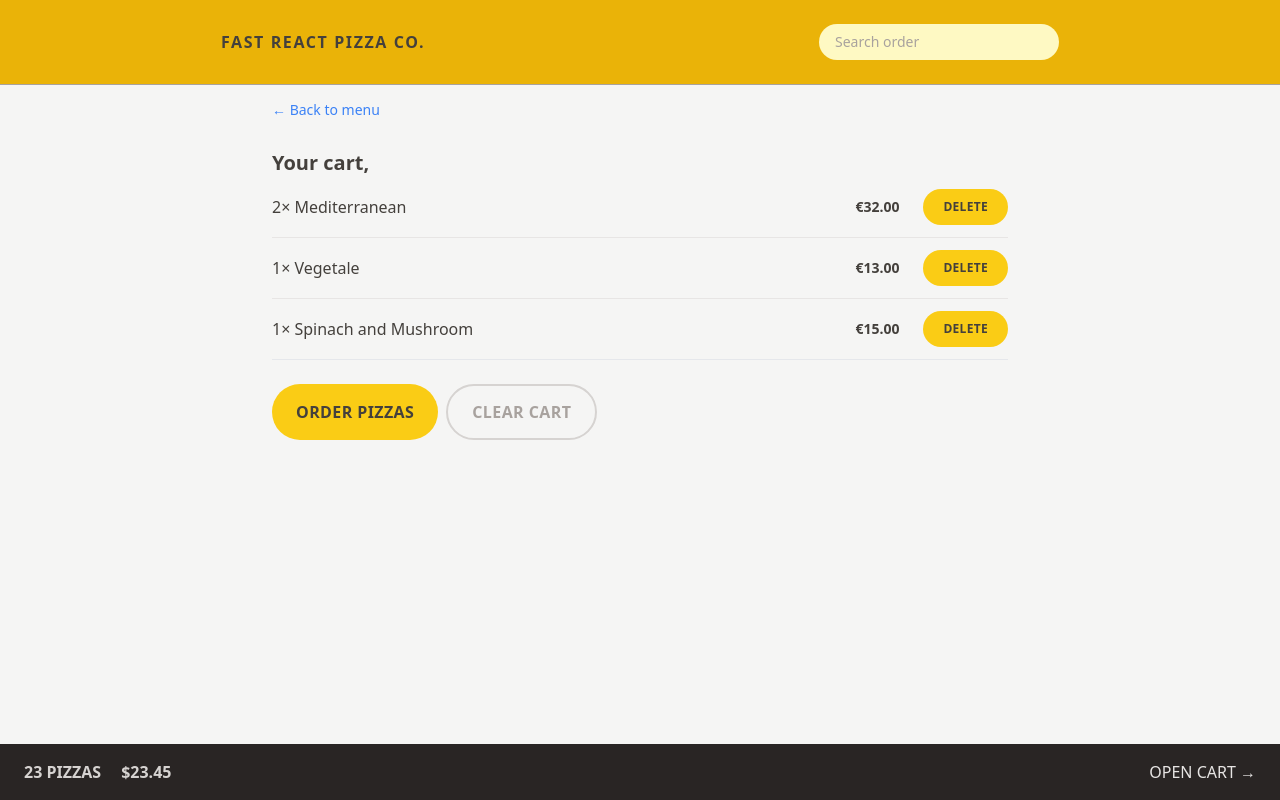
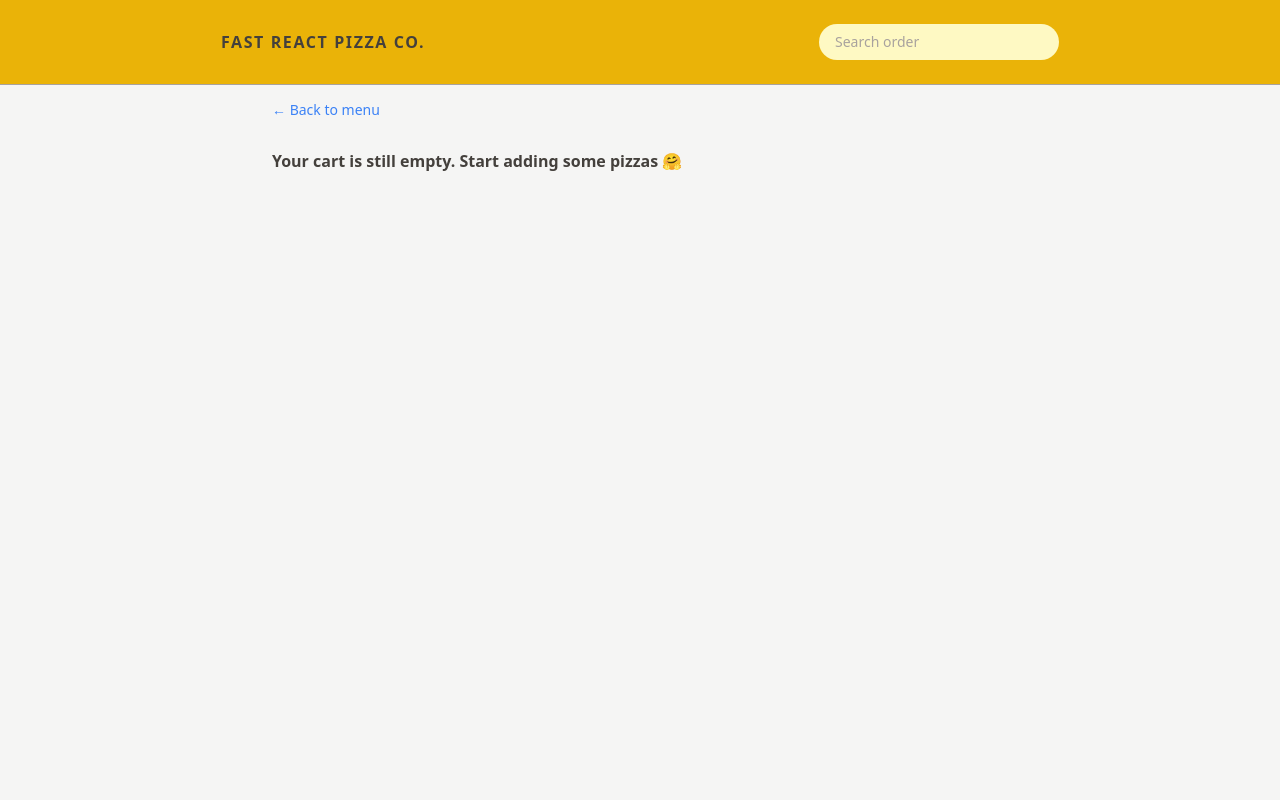
Before and after one commit to Barath-tech/fast-react-pizza, a React (Vite) app: page /cart in a window 1280 px wide. Built offline with nearby package versions, Linux system fonts and the light colour scheme.

Commit message:
Applied essential logics

```diff
--- a/src/features/cart/Cart.jsx
+++ b/src/features/cart/Cart.jsx
@@ -2,35 +2,16 @@
 import LinkButton from "../../ui/LinkButton";
 import Button from "../../ui/Button";
 import CartItem from "./CartItem";
-import { useSelector } from "react-redux";
-
-const fakeCart = [
-  {
-    pizzaId: 12,
-    name: "Mediterranean",
-    quantity: 2,
-    unitPrice: 16,
-    totalPrice: 32,
-  },
-  {
-    pizzaId: 6,
-    name: "Vegetale",
-    quantity: 1,
-    unitPrice: 13,
-    totalPrice: 13,
-  },
-  {
-    pizzaId: 11,
-    name: "Spinach and Mushroom",
-    quantity: 1,
-    unitPrice: 15,
-    totalPrice: 15,
-  },
-];
+import EmptyCart from "./EmptyCart";
+import { useDispatch, useSelector } from "react-redux";
+import { clearCart, getCart } from "./CartSlice";
 
 function Cart() {
-  const cart = fakeCart;
+  const cart = useSelector(getCart);
   const username = useSelector((state) => state.user.username);
+  const dispatch = useDispatch();
+
+  if (!cart.length) return <EmptyCart />;
 
   return (
     <div className=" px-4 py-3">
@@ -46,7 +27,9 @@
         <Button to="/order/new" type="primary">
           Order pizzas
         </Button>
-        <Button type="secondary">Clear cart</Button>
+        <Button type="secondary" onClick={() => dispatch(clearCart())}>
+          Clear cart
+        </Button>
       </div>
     </div>
   );
--- a/src/features/cart/CartItem.jsx
+++ b/src/features/cart/CartItem.jsx
@@ -1,8 +1,14 @@
+import { useDispatch, useSelector } from "react-redux";
 import Button from "../../ui/Button";
 import { formatCurrency } from "../../utils/helpers";
+import { deleteItem, getCurrentQuantityById } from "./CartSlice";
+import DeleteItem from "./DeleteItem";
+import UpdateItemQuantity from "./UpdateItemQuantity";
 
 function CartItem({ item }) {
   const { pizzaId, name, quantity, totalPrice } = item;
+  const dispatch = useDispatch();
+  const currentQuantity = useSelector(getCurrentQuantityById(pizzaId));
 
   return (
     <li className="py-3 sm:flex sm:items-center sm:justify-between">
@@ -11,8 +17,9 @@
       </p>
       <div className="flex items-center justify-between sm:gap-6 ">
         <p className="text-sm font-semibold">{formatCurrency(totalPrice)}</p>
-        <Button type="small">Delete</Button>
       </div>
+      <UpdateItemQuantity pizzaId={pizzaId} currentQuantity={currentQuantity} />
+      <DeleteItem pizzaId={pizzaId} />
     </li>
   );
 }
--- a/src/features/cart/CartOverview.jsx
+++ b/src/features/cart/CartOverview.jsx
@@ -1,11 +1,17 @@
+import { useSelector } from "react-redux";
 import { Link } from "react-router-dom";
+import { getTotalPrice, getTotalQuanity } from "./CartSlice";
+import { formatCurrency } from "../../utils/helpers";
 
 function CartOverview() {
+  const totalCartQuantiy = useSelector(getTotalQuanity);
+  const totalCartAmount = useSelector(getTotalPrice);
+  if (!totalCartQuantiy) return;
   return (
     <div className=" flex items-center justify-between   bg-stone-800 px-4 py-4 uppercase text-stone-200 sm:px-6 md:text-base">
       <p className="space-x-3  font-semibold text-stone-300 sm:space-x-5 ">
-        <span>23 pizzas</span>
-        <span>$23.45</span>
+        <span>{totalCartQuantiy} pizzas</span>
+        <span>{formatCurrency(totalCartAmount)}</span>
       </p>
       <Link to="/cart">Open cart &rarr;</Link>
     </div>
--- a/src/features/cart/CartSlice.js
+++ b/src/features/cart/CartSlice.js
@@ -27,6 +27,7 @@
       const item = state.cart.find((item) => item.pizzaId === action.payload);
       item.quantity--;
       item.totalPrice = item.quantity * item.unitPrice;
+      if (item.quantity === 0) cartSlice.caseReducers.deleteItem(state, action);
     },
     clearCart(state) {
       state.cart = [];
@@ -37,3 +38,14 @@
 export const { addItem, deleteItem, increaseItem, decreaseItem, clearCart } =
   cartSlice.actions;
 export default cartSlice.reducer;
+
+export const getTotalQuanity = (state) =>
+  state.cart.cart.reduce((sum, item) => sum + item.quantity, 0);
+
+export const getTotalPrice = (state) =>
+  state.cart.cart.reduce((sum, item) => sum + item.totalPrice, 0);
+
+export const getCart = (state) => state.cart.cart;
+
+export const getCurrentQuantityById = (id) => (state) =>
+  state.cart.cart.find((item) => item.pizzaId === id)?.quantity ?? 0;
--- /dev/null
+++ b/src/features/cart/DeleteItem.jsx
@@ -0,0 +1,14 @@
+import { useDispatch } from "react-redux";
+import { deleteItem } from "./CartSlice";
+import Button from "../../ui/Button";
+
+function DeleteItem({ pizzaId }) {
+  const dispatch = useDispatch();
+  return (
+    <Button type="small" onClick={() => dispatch(deleteItem(pizzaId))}>
+      Delete
+    </Button>
+  );
+}
+
+export default DeleteItem;
--- a/src/features/cart/EmptyCart.jsx
+++ b/src/features/cart/EmptyCart.jsx
@@ -1,11 +1,13 @@
-import { Link } from 'react-router-dom';
+import LinkButton from "../../ui/LinkButton";
 
 function EmptyCart() {
   return (
-    <div>
-      <Link to="/menu">&larr; Back to menu</Link>
+    <div className="px-4 py-3">
+      <LinkButton to="/menu">&larr; Back to menu</LinkButton>
 
-      <p>Your cart is still empty. Start adding some pizzas :)</p>
+      <p className=" mt-7 font-semibold">
+        Your cart is still empty. Start adding some pizzas 🤗
+      </p>
     </div>
   );
 }
--- /dev/null
+++ b/src/features/cart/UpdateItemQuantity.jsx
@@ -0,0 +1,20 @@
+import { useDispatch } from "react-redux";
+import Button from "../../ui/Button";
+import { decreaseItem, increaseItem } from "./CartSlice";
+
+function UpdateItemQuantity({ pizzaId, currentQuantity }) {
+  const dispatch = useDispatch();
+  return (
+    <div className="flex items-center gap-1 md:gap-3">
+      <Button type="round" onClick={() => dispatch(decreaseItem(pizzaId))}>
+        -
+      </Button>
+      <span className="text-sm font-medium">{currentQuantity}</span>
+      <Button type="round" onClick={() => dispatch(increaseItem(pizzaId))}>
+        +
+      </Button>
+    </div>
+  );
+}
+
+export default UpdateItemQuantity;
--- a/src/features/order/CreateOrder.jsx
+++ b/src/features/order/CreateOrder.jsx
@@ -3,6 +3,10 @@
 import { createOrder } from "../../services/apiRestaurant";
 import Button from "../../ui/Button";
 import { useSelector } from "react-redux";
+import { clearCart, getCart, getTotalPrice } from "../cart/CartSlice";
+import EmptyCart from "../cart/EmptyCart";
+import store from "../../store";
+import { formatCurrency } from "../../utils/helpers";
 
 // https://uibakery.io/regex-library/phone-number
 const isValidPhone = (str) =>
@@ -37,10 +41,15 @@
 function CreateOrder() {
   const navigation = useNavigation();
   const isSubmitting = navigation.state === "submitting";
-  // const [withPriority, setWithPriority] = useState(false);
-  const cart = fakeCart;
+  const [withPriority, setWithPriority] = useState(false);
+  const cart = useSelector(getCart);
   const formErrors = useActionData();
   const username = useSelector((state) => state.user.username);
+  const totalCartPrice = useSelector(getTotalPrice);
+  const priorityPrice = withPriority ? totalCartPrice * 0.2 : 0;
+  const totalPrice = totalCartPrice + priorityPrice;
+
+  if (!cart.length) return <EmptyCart />;
 
   return (
     <div className="px-4 py-6">
@@ -89,8 +98,8 @@
             type="checkbox"
             name="priority"
             id="priority"
-            // value={withPriority}
-            // onChange={(e) => setWithPriority(e.target.checked)}
+            value={withPriority}
+            onChange={(e) => setWithPriority(e.target.checked)}
           />
           <label className="font-medium" htmlFor="priority">
             Want to yo give your order priority?
@@ -100,7 +109,9 @@
         <div>
           <input type="hidden" name="cart" value={JSON.stringify(cart)} />
           <Button disabled={isSubmitting} type="primary">
-            {isSubmitting ? "Placing the order" : "Order now"}
+            {isSubmitting
+              ? "Placing the order"
+              : `Order now for ${formatCurrency(totalPrice)}`}
           </Button>
         </div>
       </Form>
@@ -116,7 +127,7 @@
   const order = {
     ...data,
     cart: JSON.parse(data.cart),
-    priority: data.priority === "on",
+    priority: data.priority === "true",
   };
   //console.log(order);
 
@@ -129,6 +140,7 @@
 
   //If everything is ok, then redirect
   const newOrder = await createOrder(order);
+  store.dispatch(clearCart());
   return redirect(`/order/${newOrder.id}`);
 }
 
--- a/src/features/order/Order.jsx
+++ b/src/features/order/Order.jsx
@@ -88,7 +88,7 @@
       </div>
       <ul className="divide-y divide-stone-200 border-b border-t">
         {cart.map((item) => (
-          <OrderItem item={item} key={item.id} />
+          <OrderItem item={item} key={item.pizzaId} />
         ))}
       </ul>
 
--- a/src/ui/Button.jsx
+++ b/src/ui/Button.jsx
@@ -5,7 +5,8 @@
     "transtition-color focus: sm inline-block rounded-full bg-yellow-400  font-semibold uppercase tracking-wide text-stone-700 duration-300 hover:bg-yellow-300 focus:bg-yellow-300 focus:outline-none focus:ring focus:ring-yellow-300 focus:ring-offset-2  disabled:cursor-not-allowed ";
   const styles = {
     primary: Base + " px-4 py-3 md:px-6 md:py-4",
-    small: Base + " px-4 py-1 md:px-5 md:py-2.5 text-xs",
+    small: Base + " px-4 py-2 md:px-5 md:py-2.5 text-xs",
+    round: Base + "px-2.5 py-1 md:px-3.5 md:py-2 text-sm ",
     secondary:
       "transtition-color focus: sm inline-block rounded-full   font-semibold uppercase tracking-wide text-stone-400 duration-300 hover:bg-stone-300 focus:bg-stone-300 hover:text-stone-800 focus:outline-none focus:ring focus:ring-stone-200 focus:ring-offset-2  disabed:cursor-not-allowed px-4 py-2.5 md:px-6 md:py-3.5 border-2 border-stone-300 ",
   };
```
Also changed, not shown: src/features/menu/MenuItem.jsx (+18 -5 lines).
